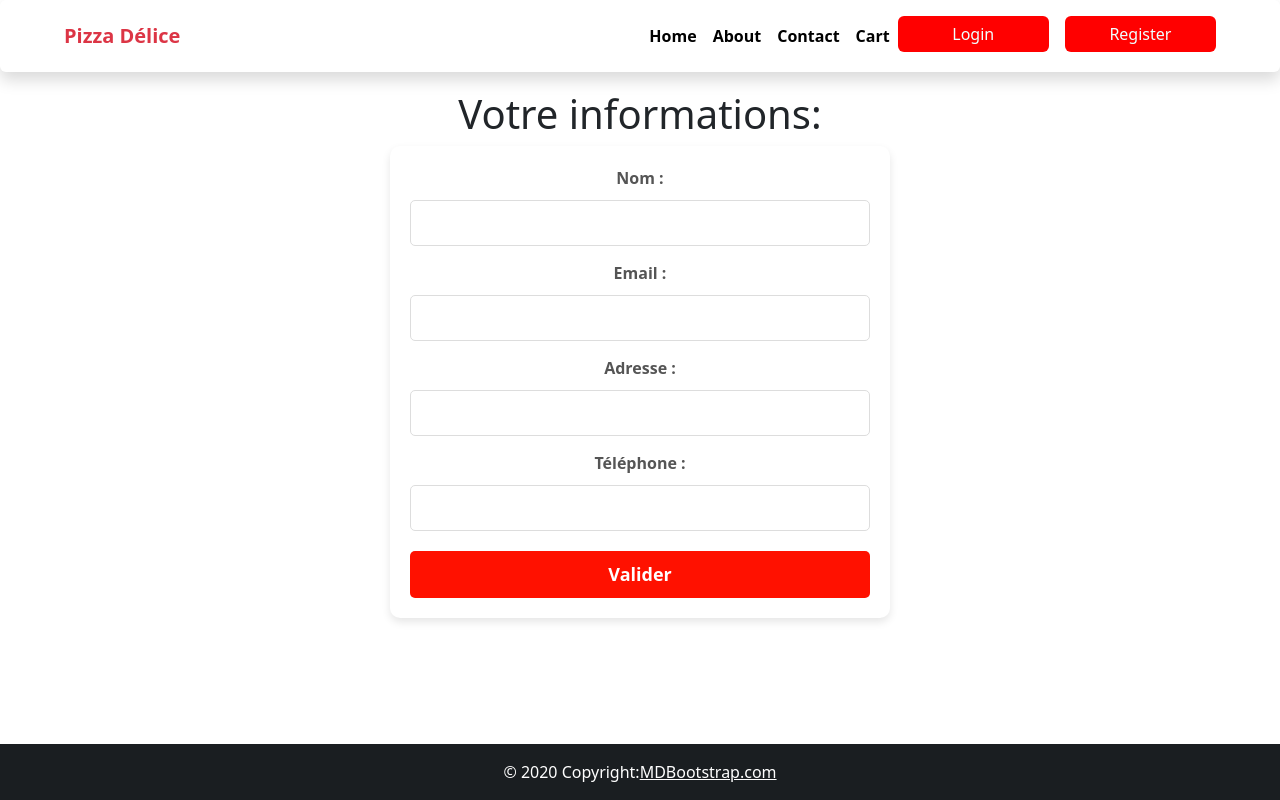
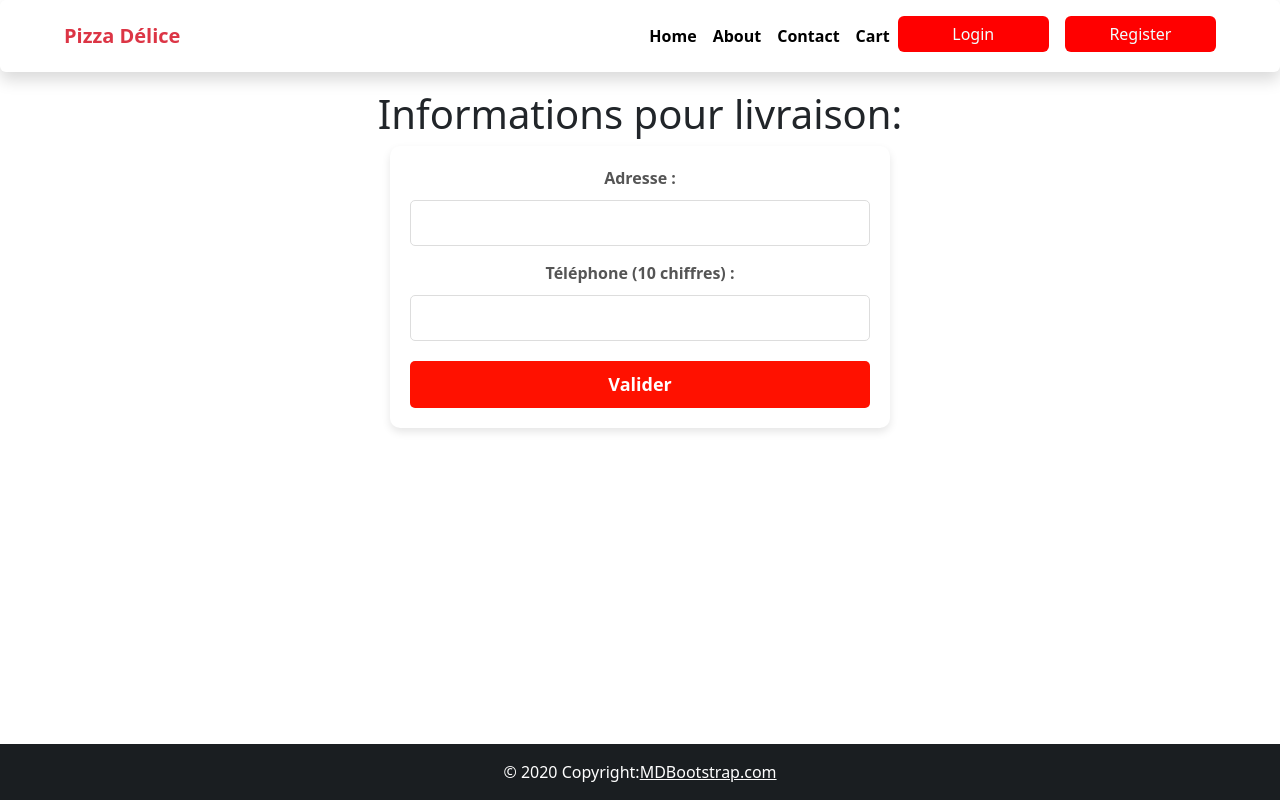
Before and after one commit to lakbita-fatimaezzahra/projetJs, a React (Create React App) app in the folder firstapp/: page /customer-info in a window 1280 px wide. Built offline with nearby package versions, Linux system fonts and the light colour scheme.

Commit message:
added by kenza

```diff
--- a/firstapp/src/screens/CustomerForm.jsx
+++ b/firstapp/src/screens/CustomerForm.jsx
@@ -1,14 +1,23 @@
-import React, { useState } from "react";
+import React, { useState, useEffect } from "react";
 import axios from "axios";
 import "./customer.css";
 
 export default function CustomerForm() {
     const [formData, setFormData] = useState({
-        name: "",
-        email: "",
         address: "",
         phone: ""
     });
+    const [clientId, setClientId] = useState(null); // ID du client connecté
+
+    // Récupérer l'ID du client stocké dans le localStorage
+    useEffect(() => {
+        const userId = localStorage.getItem("userId");
+        if (userId) {
+            setClientId(userId);
+        } else {
+            alert("Veuillez vous connecter avant de soumettre le formulaire.");
+        }
+    }, []);
 
     const handleChange = (e) => {
         setFormData({
@@ -20,8 +29,27 @@ export default function CustomerForm() {
     const handleSubmit = (e) => {
         e.preventDefault();
 
-        // Envoyer les données via Axios
-        axios.post('http://localhost/emsi/projetJs/firstapp/back_end/form.php', formData)
+        if (!clientId) {
+            alert("Utilisateur non connecté.");
+            return;
+        }
+
+        // Vérifier que le téléphone contient bien 10 chiffres
+        const phonePattern = /^\d{10}$/;
+        if (!phonePattern.test(formData.phone)) {
+            alert("Le numéro de téléphone doit contenir exactement 10 chiffres.");
+            return;
+        }
+
+        // Ajouter l'ID du client et les informations supplémentaires
+        const dataToSend = {
+            address: formData.address,
+            phone: formData.phone,
+            clientId: clientId
+        };
+
+        // Envoyer les données au backend via Axios
+        axios.post('http://localhost/emsi/projetJs/firstapp/back_end/form.php', dataToSend)
             .then(response => {
                 if (response.data.success) {
                     alert("Commande validée avec succès !");
@@ -38,28 +66,8 @@ export default function CustomerForm() {
 
     return (
         <div style={{ marginTop: "90px", marginBottom: "40px" }}>
-            <h1>Votre informations:</h1>
+            <h1>Informations pour livraison:</h1>
             <form onSubmit={handleSubmit} className="customer-form">
-                <label>
-                    Nom :
-                    <input
-                        type="text"
-                        name="name"
-                        value={formData.name}
-                        onChange={handleChange}
-                        required
-                    />
-                </label>
-                <label>
-                    Email :
-                    <input
-                        type="email"
-                        name="email"
-                        value={formData.email}
-                        onChange={handleChange}
-                        required
-                    />
-                </label>
                 <label>
                     Adresse :
                     <input
@@ -71,13 +79,15 @@ export default function CustomerForm() {
                     />
                 </label>
                 <label>
-                    Téléphone :
+                    Téléphone (10 chiffres) :
                     <input
                         type="tel"
                         name="phone"
                         value={formData.phone}
                         onChange={handleChange}
                         required
+                        pattern="\d{10}" // Permet de valider que le téléphone contient bien 10 chiffres
+                        title="Le numéro de téléphone doit contenir 10 chiffres"
                     />
                 </label>
                 <button type="submit" className="submit-btn">
```
Also changed, not shown: 1 other file (tests, documents, lock files or other folders).
